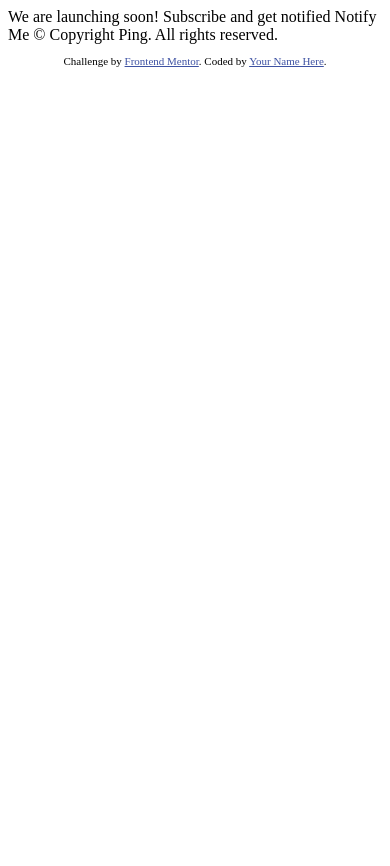
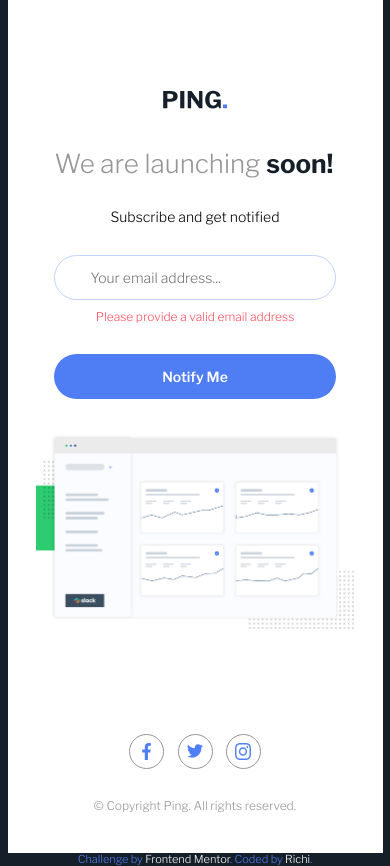
Before and after one commit to AndresRicardo/ping-coming-soon-page-master, a plain HTML site: page index.html in a window 390 px wide. Before the commit the page ends 844 px from the top, so only its background shows below. Drawn offline with nearby package versions, Linux system fonts and the light colour scheme.

Commit message:
mobile version almost ready, rest hover states

```diff
--- /dev/null
+++ b/css/styles.scss
@@ -0,0 +1,169 @@
+// color Primary
+$colorBlue: hsl(223, 87%, 63%);
+
+//color Secondary
+$colorPaleBlue: hsl(223, 100%, 88%);
+$colorLightRed: hsl(354, 100%, 66%);
+
+// color Neutral
+$colorGray: hsl(0, 0%, 59%);
+$colorVeryDarkBlue: hsl(209, 33%, 12%);
+
+// Typography
+$typFontsize: 20px;
+
+$typFontFamily: "Libre Franklin", sans-serif; //[Libre Franklin](https://fonts.google.com/specimen/Libre+Franklin)
+$typWeightLight: 300;
+$typWeightSemiBold: 600;
+$typWeightBold: 700;
+
+* {
+    box-sizing: border-box;
+    margin: 0px;
+    padding: 0px;
+    font-family: $typFontFamily;
+}
+
+body {
+    width: 100%;
+    min-height: 100vh;
+    display: flex;
+    flex-direction: column;
+    justify-content: center;
+    align-items: center;
+    background-color: $colorVeryDarkBlue;
+    font-size: $typFontsize;
+}
+
+#container {
+    width: 375px;
+    padding: 90px 0px 40px 0px;
+    display: flex;
+    flex-direction: column;
+    justify-content: space-between;
+    align-items: center;
+    background-color: white;
+
+    #hero {
+        width: 17%;
+        img {
+            width: 100%;
+        }
+    }
+
+    #title {
+        width: 75%;
+        margin: 35px 0px 0px 0px;
+        font-size: 1.3em;
+        font-weight: 300;
+        color: $colorGray;
+
+        strong {
+            font-weight: $typWeightSemiBold;
+            color: $colorVeryDarkBlue;
+            font-weight: $typWeightBold;
+        }
+    }
+
+    #subscribe {
+        width: 75%;
+        font-size: 0.7em;
+        text-align: center;
+    }
+
+    #subscribe {
+        width: 75%;
+        margin-top: 30px;
+    }
+
+    #form {
+        width: 75%;
+        margin-top: 30px;
+        display: flex;
+        flex-direction: column;
+        justify-content: center;
+        align-items: center;
+        // background-color: yellowgreen;
+
+        #inputEmail {
+            width: 100%;
+            height: 45px;
+            border-radius: 30px;
+            border: 1px solid $colorPaleBlue;
+            text-align: left;
+            padding-left: 35px;
+            color: $colorGray;
+            font-size: 0.7em;
+        }
+
+        #errorMsg {
+            width: 100%;
+            margin-top: 10px;
+            text-align: center;
+            color: $colorLightRed;
+            font-size: 0.6em;
+        }
+
+        #submit {
+            width: 100%;
+            height: 45px;
+            margin-top: 30px;
+            border-radius: 30px;
+            border: none;
+            background-color: $colorBlue;
+            color: white;
+            text-align: center;
+            font-size: 0.7em;
+            font-weight: $typWeightSemiBold;
+        }
+    } //fin form
+
+    #ilustration {
+        width: 85%;
+        margin-top: 35px;
+
+        img {
+            width: 100%;
+        }
+    }
+
+    #social {
+        width: 35%;
+        margin-top: 100px;
+        display: flex;
+        justify-content: space-between;
+        align-items: center;
+
+        .icon {
+            width: 35px;
+            height: 35px;
+            display: flex;
+            justify-content: center;
+            align-items: center;
+            border-radius: 20px;
+            border: 1px solid $colorGray;
+
+            img {
+                width: 50%;
+            }
+        }
+    } //fin social
+
+    #copy {
+        margin-top: 30px;
+        text-align: center;
+        font-size: 0.6em;
+        color: $colorGray;
+    }
+}
+
+.attribution {
+    font-size: 11px;
+    text-align: center;
+    color: $colorBlue;
+
+    a {
+        color: white;
+        text-decoration: none;
+    }
+}
--- a/index.html
+++ b/index.html
@@ -1,34 +1,58 @@
 <!DOCTYPE html>
 <html lang="en">
+
 <head>
   <meta charset="UTF-8">
-  <meta name="viewport" content="width=device-width, initial-scale=1.0"> <!-- displays site properly based on user's device -->
+  <meta name="viewport" content="width=device-width, initial-scale=1.0">
+
+  <link rel="preconnect" href="https://fonts.googleapis.com">
+  <link rel="preconnect" href="https://fonts.gstatic.com" crossorigin>
+  <link href="https://fonts.googleapis.com/css2?family=Libre+Franklin:wght@300;600;700&display=swap" rel="stylesheet">
+
+  <link rel="stylesheet" href="css/normalize.css">
+  <link rel="stylesheet" href="css/styles.css">
 
   <link rel="icon" type="image/png" sizes="32x32" href="./images/favicon-32x32.png">
 
   <title>Frontend Mentor | Ping coming soon page</title>
 
-  <!-- Feel free to remove these styles or customise in your own stylesheet 👍 -->
-  <style>
-    .attribution { font-size: 11px; text-align: center; }
-    .attribution a { color: hsl(228, 45%, 44%); }
-  </style>
 </head>
+
 <body>
 
-  We are launching soon!
+  <div id="container">
 
-  Subscribe and get notified
+    <div id="hero"><img src="images/logo.svg" alt="hero-logo"></div>
 
-  Notify Me
+    <h1 id="title">We are launching <strong>soon!</strong></h1>
 
-  &copy; Copyright Ping. All rights reserved.
+    <p id="subscribe">Subscribe and get notified</p>
+
+    <form action="" id="form">
+      <input type="email" name="email" id="inputEmail" placeholder="Your email address...">
+      <div id="errorMsg">Please provide a valid email address</div>
+      <button type="submit" id="submit">Notify Me</button>
+    </form>
+
+    <div id="ilustration"><img src="images/illustration-dashboard.png" alt="dashboard_ilustration"></div>
+
+    <div id="social">
+      <div class="icon"><img src="images/icon-facebook.svg" alt="facebook"></div>
+      <div class="icon"><img src="images/icon-twitter.svg" alt="twitter"></div>
+      <div class="icon"><img src="images/icon-instagram.svg" alt="instagram"></div>
+    </div>
+
+    <p id="copy">&copy; Copyright Ping. All rights reserved.</p>
+  </div>
 
   <footer>
     <p class="attribution">
       Challenge by <a href="https://www.frontendmentor.io?ref=challenge" target="_blank">Frontend Mentor</a>.
-      Coded by <a href="#">Your Name Here</a>.
+      Coded by <a href="https://github.com/AndresRicardo" target="_blank">Richi</a>.
     </p>
   </footer>
+
+  <script src="js/app.js"></script>
 </body>
+
 </html>
```
Also changed, not shown: css/normalize.css (added), css/styles.css (added), images/icon-facebook.svg (added), images/icon-instagram.svg (added), images/icon-twitter.svg (added), js/app.js (added), 1 other file.
